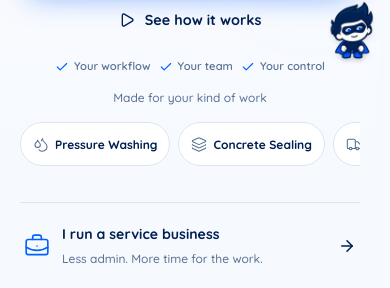
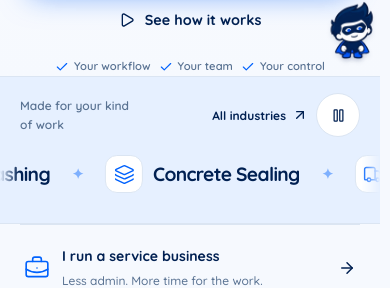
Before and after one commit to eaglerankersdev/sidekick-frontend-design, a Next.js app: page / in a window 390 px wide. Shown: the part 776-1064 px from the top of the page. Built offline with nearby package versions, Linux system fonts and the light colour scheme; no server answers.

Commit message:
Add responsive looping industry marquee below homepage hero

```diff
--- a/app/page.tsx
+++ b/app/page.tsx
@@ -10,7 +10,7 @@ import { IndustrySwitcher } from "@/components/marketing/IndustrySwitcher";
 import { CTASection, FeatureStatusBadge } from "@/components/marketing/ui";
 import { Browser, Phone, DashboardMock, JobPhoneMock, AISuggestionMock, BuilderMock, ProposalMock, PreviewLabel } from "@/components/mocks/Mocks";
 import { industries } from "@/content/industries";
-import { NavIcon } from "@/components/marketing/NavIcon";
+import { IndustryMarquee } from "@/components/marketing/IndustryMarquee";
 import { plans } from "@/content/pricing";
 import s from "./home.module.css";
 
@@ -56,11 +56,8 @@ export default function HomePage() {
             <span className={s.heroLabel}><PreviewLabel /></span>
           </div>
         </div>
-        <div className={`container ${s.serviceStrip}`}>
-          <p>Made for your kind of work</p>
-          <div>{industries.map((ind) => <Link href={`/industries/${ind.slug}`} key={ind.slug}><NavIcon name={ind.icon} />{ind.navName}</Link>)}</div>
-        </div>
       </section>
+      <IndustryMarquee items={industries.map(ind => ({ name: ind.navName, icon: ind.icon }))} />
       <div className={`container ${s.audiences}`}>
         <Link href="/features"><BriefcaseBusiness aria-hidden /><span><strong>I run a service business</strong><small>Less admin. More time for the work.</small></span><ArrowRight aria-hidden /></Link>
         <Link href="/white-label"><Palette aria-hidden /><span><strong>I want to offer my own CRM</strong><small>Your brand, powered by SideKick.</small></span><ArrowRight aria-hidden /></Link>
```
